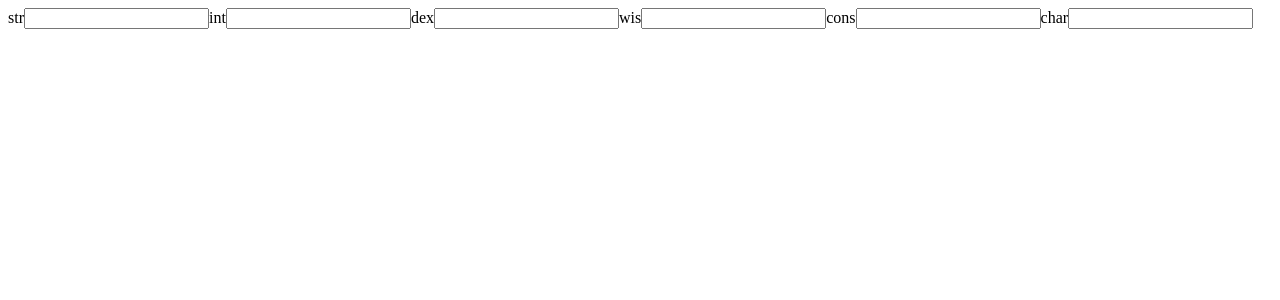
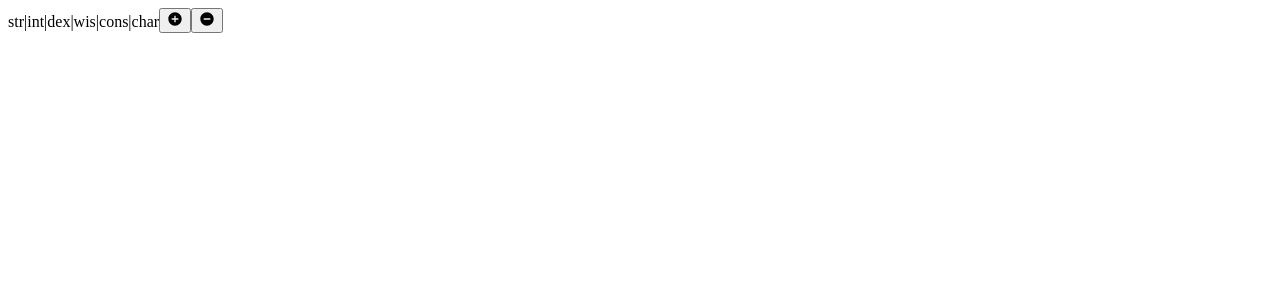
Before and after one commit to tagliati/dnd-char-sheet, a React (Create React App) app: page / in a window 1280 px wide. Shown: the top 300 px of the page. Built offline with nearby package versions, Linux system fonts and the light colour scheme.

Commit message:
Add icons to basic interface

```diff
--- a/package.json
+++ b/package.json
@@ -5,6 +5,7 @@
   "dependencies": {
     "react": "^16.10.2",
     "react-dom": "^16.10.2",
+    "react-icons": "^3.7.0",
     "react-scripts": "3.2.0",
     "styled-components": "^4.4.0"
   },
--- a/src/App.js
+++ b/src/App.js
@@ -1,21 +1,17 @@
 import React from "react";
 import charSheet from "./styles";
+import { MdAddCircle, MdRemoveCircle } from "react-icons/md";
 
 function App() {
   return (
     <charSheet>
-      str
-      <input type="text" />
-      int
-      <input type="text" />
-      dex
-      <input type="text" />
-      wis
-      <input type="text" />
-      cons
-      <input type="text" />
-      char
-      <input type="text" />
+      str|int|dex|wis|cons|char
+      <button>
+        <MdAddCircle size={16} />
+      </button>
+      <button>
+        <MdRemoveCircle size={16} />
+      </button>
     </charSheet>
   );
 }
```
Also changed, not shown: 1 other file (tests, documents, lock files or other folders).
